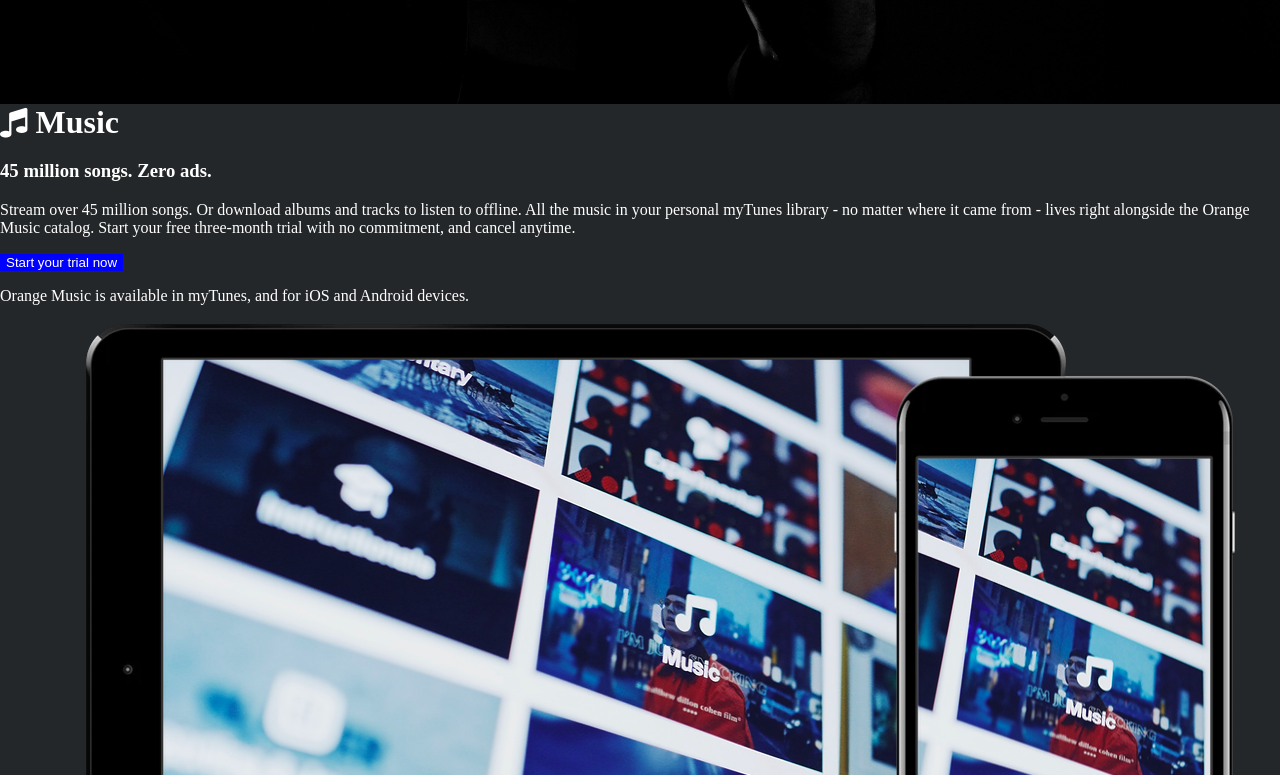
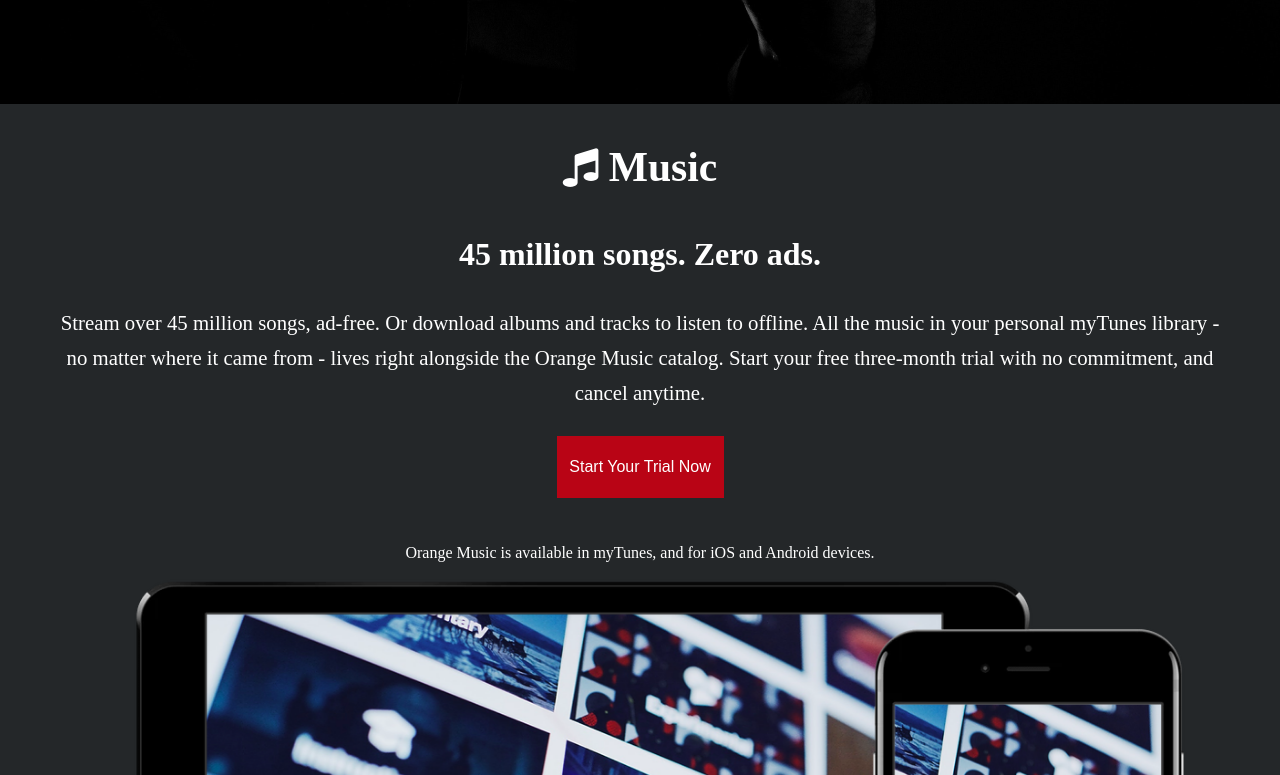
Before and after one commit to cucumbre0n/mytunes, a plain HTML site: page index.html in a window 1280 px wide. Shown: the part 805-1580 px from the top of the page. Drawn offline with Linux system fonts and the light colour scheme; a web font is replaced by a local one.

Commit message:
Update CSS

```diff
--- a/index.html
+++ b/index.html
@@ -35,15 +35,15 @@
       <div id="music">
         <h1><i class="fa fa-music"></i> Music</h1>
         <h3>45 million songs. Zero ads.</h3>
-        <p>Stream over 45 million songs. Or download albums and tracks to listen
+        <p>Stream over 45 million songs, ad-free. Or download albums and tracks to listen
         to offline. All the music in your personal myTunes library - no matter
         where it came from - lives right alongside the Orange Music catalog.
         Start your free three-month trial with no commitment, and cancel
         anytime.</p>
         <div class="button-freetrial">
-          <button type="button" name="button-freetrial">Start your trial now</button>
-          <!-- Red button -->
-          <!-- Button font same as body font -->
+          <button type="button" name="button-freetrial">
+            <a href="#">Start Your Trial Now</a></button>
+          <!-- Entire button is link, not text -->
         </div>
         <!-- Text smaller than above paragraph -->
         <p class="small">Orange Music is available in myTunes, and for iOS and Android
--- a/resources/css/style.css
+++ b/resources/css/style.css
@@ -147,33 +147,54 @@ main .bottom-panels {
 #music {
   background-color: hsla(203, 6%, 15%, 1);
   color: white;
+  text-align: center;
+  padding-top: 3%;
+  padding-bottom: 3%;
 }
 
 #music h1 {
   margin-top: 0;
   margin-bottom: 0;
+  font-size: 2.6rem;
 }
 
 #music h3 {
-
+  padding-top: 1%;
+  font-size: 2rem;
 }
 
 #music p {
-
+  margin-bottom: 0;
+  font-weight: 400;
+  font-size: 1.3rem;
+  padding-left: 4%;
+  padding-right: 4%;
+  line-height: 1.7;
 }
 
 #music .small {
-
+  font-size: 1rem;
+  padding-bottom: 1%;
 }
 
 #music button {
-  background-color: blue;
-  border: 0px solid blue;
+  background-color: rgb(185, 4, 21);
+  border: 0px solid rgb(185, 4, 21);
+  font-size: 1rem;
+  color: white;
+  margin: 2% 0;
+  padding: 1.7% 1%;
+  font-family: "Arial";
+  /* (#d3071b on hover transition) */
+}
+
+#music button a {
+  text-decoration: none;
   color: white;
 }
 
 #music img {
-
+  width: 91%;
 }
 
 /*====================
@@ -193,8 +214,8 @@ main .bottom-panels {
 }
 
 #video button {
-  background-color: red;
-  border: 0px solid red;
+  background-color: blue;
+  border: 0px solid blue;
   color: white;
 }
 
```
